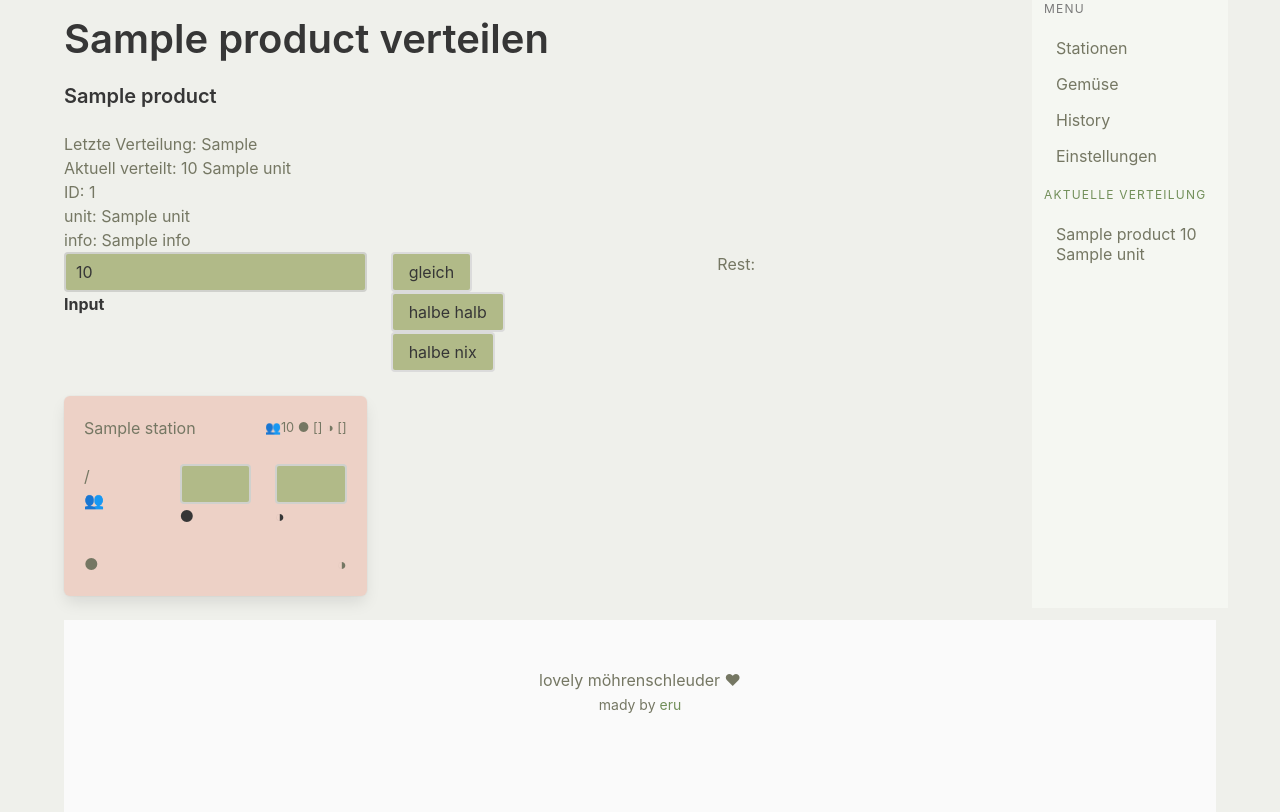
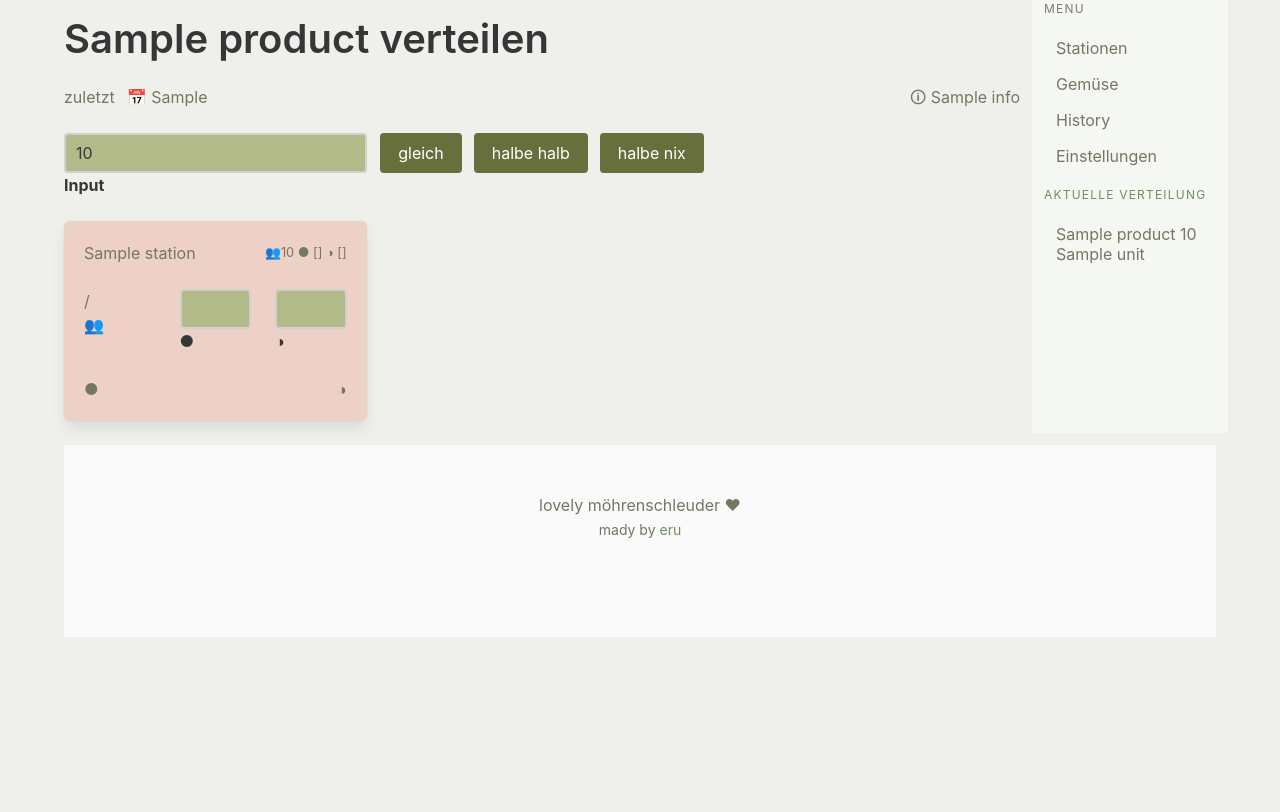
Before and after one commit to iameru/mschleuder, a Python web app: template ms/templates/products/distribute/distribute.html in a window 1280 px wide. After the commit the page ends 637 px from the top, so only its background shows below. Run offline with Jinja, Linux system fonts and the light colour scheme; the template is opened without the code that fills it: most values are stand-ins (such as "Sample title", 1, 10 or a date in 2020).

Commit message:
design tweaks on distribution

```diff
--- a/ms/static/style.css
+++ b/ms/static/style.css
@@ -38,6 +38,10 @@
     }
 #small-info {
     font-size: 0.8em;
+    }
+.bordered {
+    border: 0.1em solid #abaca9;
+    border-radius: 6px;
     }
 /***** MODAL DIALOG ****/
 #modal {
--- a/ms/templates/base.html
+++ b/ms/templates/base.html
@@ -22,7 +22,6 @@
 <div class="container">
  <div class="columns">
   <div class="column is-10 mt-4">
-
      <h2 class="title is-2"
           id="site-title">{{ title }}</h2>
 
--- a/ms/templates/products/distribute/dist.js.html
+++ b/ms/templates/products/distribute/dist.js.html
@@ -44,6 +44,7 @@ function dist_by_piece (input, m_full, m_half, divisor) {
     half_value   = Math.floor(single_value*divisor)
 
     rest = input - ( (single_value * m_full) + (half_value * m_half) )
+    if (rest == 0) { rest = "♥" }
 
     Object.values(stations).forEach(station => {
 
@@ -57,6 +58,7 @@ function dist_by_piece (input, m_full, m_half, divisor) {
       station.half_field.value = station_half
 
       station.total_field.textContent = station_full + station_half
+
       rest_field.textContent = rest
     })
 }
--- a/ms/templates/products/distribute/distribute.html
+++ b/ms/templates/products/distribute/distribute.html
@@ -7,42 +7,65 @@
 {% endblock %}
 
 {% block content %}
-<h2 class="title is-5">{{ product.name }}</h2>
-<ul>
-  <li>Letzte Verteilung: {{ product.recent_distribution }}</li>
-  <li>Aktuell verteilt: {{ product.amount }} {{ product.unit }}</li>
-  <li>ID: {{ product.id }}</li>
-  <li>unit: {{ product.unit }}</li>
-  <li>info: {{ product.info }}</li>
-</ul>
+
+
 
 <div class="columns is-multiline" id="dist-stations-area">
+
+  <div class="column is-12">
+    <div class="level">
+      {% if product.recent_distribution %}
+      <div class="level-left">
+        <div class="level-item">zuletzt</div>
+        <div class="level-item">📅 {{ product.recent_distribution }}</div>
+      </div>
+      {% endif %}
+      {% if product.info %}
+      <div class="level-right">
+
+        <div class="level-item">🛈 {{ product.info }}</div>
+
+      </div>
+      {% endif %}
+    </div>
+  </div>
+
+
 
   <div class="column is-12">
   <div class="columns">
 
     <div class="column is-4">{{ number_input(product.amount, label="Input", id="dist-input-field") }}</div>
       <div class="column is-4">
-    <div class="rows">
-      <div class="row">
-        <button class="button"
+        <div class="field is-grouped is-grouped-centered">
+          <div class="control">
+            <button class="button is-primary"
                     onclick="distribute('even')"
                     >gleich</button>
           </div>
-      <div class="row">
-        <button class="button"
+          <div class="control">
+            <button class="button is-primary"
                     onclick="distribute('half')"
                     >halbe halb</button>
           </div>
-      <div class="row">
-        <button class="button"
+          <div class="control">
+            <button class="button is-primary"
                     onclick="distribute('none')"
                     >halbe nix</button>
           </div>
         </div>
       </div>
-  <div class="column is-4">Rest: <p id="dist-rest-field"></p></div>
+      <div class="column is-4">
+      {% if product.by_piece %}
+        <div class="columns is-centered">
+          <div class="column is-4 has-text-centered bordered">
+            <div class="row is-size-4">Rest</div>
+            <div class="row"><p class="is-size-3" id="dist-rest-field">𐄂</p></div>
 
+          </div>
+        </div>
+      {% endif %}
+      </div>
     </div>
   </div>
 
```
Lines whose indentation alone changed are shown as unchanged.
